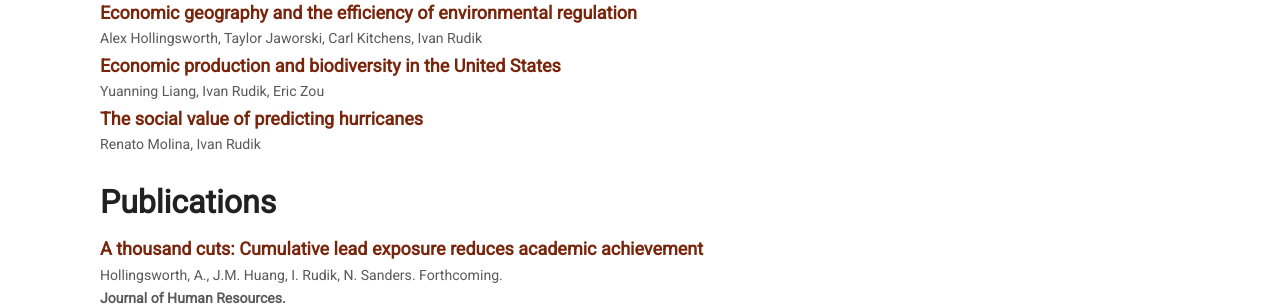
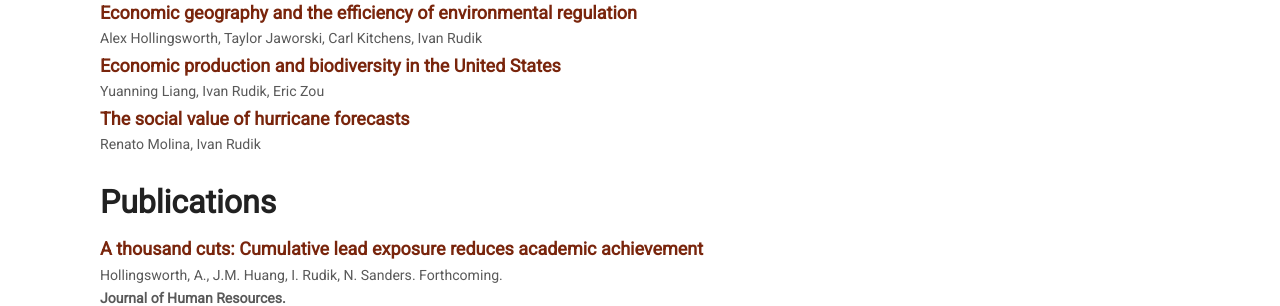
Before and after one commit to irudik/irudik.github.io, a Jekyll site: the page built from index.md, in a window 1280 px wide and 900 px high, scrolled down 612 px. Shown: the part 152-458 px from the top of the window. Built offline with Jekyll 4.4.1, drawn with Linux system fonts in a browser that asks for light colours; nearby versions of some CDN libraries.

Commit message:
update paper title

```diff
--- a/index.md
+++ b/index.md
@@ -42,7 +42,7 @@ Alex Hollingsworth, Taylor Jaworski, Carl Kitchens, Ivan Rudik
 ### [Economic production and biodiversity in the United States](https://osf.io/preprints/socarxiv/qy76a)
 Yuanning Liang, Ivan Rudik, Eric Zou
 
-### [The social value of predicting hurricanes](https://osf.io/preprints/socarxiv/sqtjr)
+### [The social value of hurricane forecasts](https://osf.io/preprints/socarxiv/sqtjr)
 Renato Molina, Ivan Rudik
 
 # Publications
```
